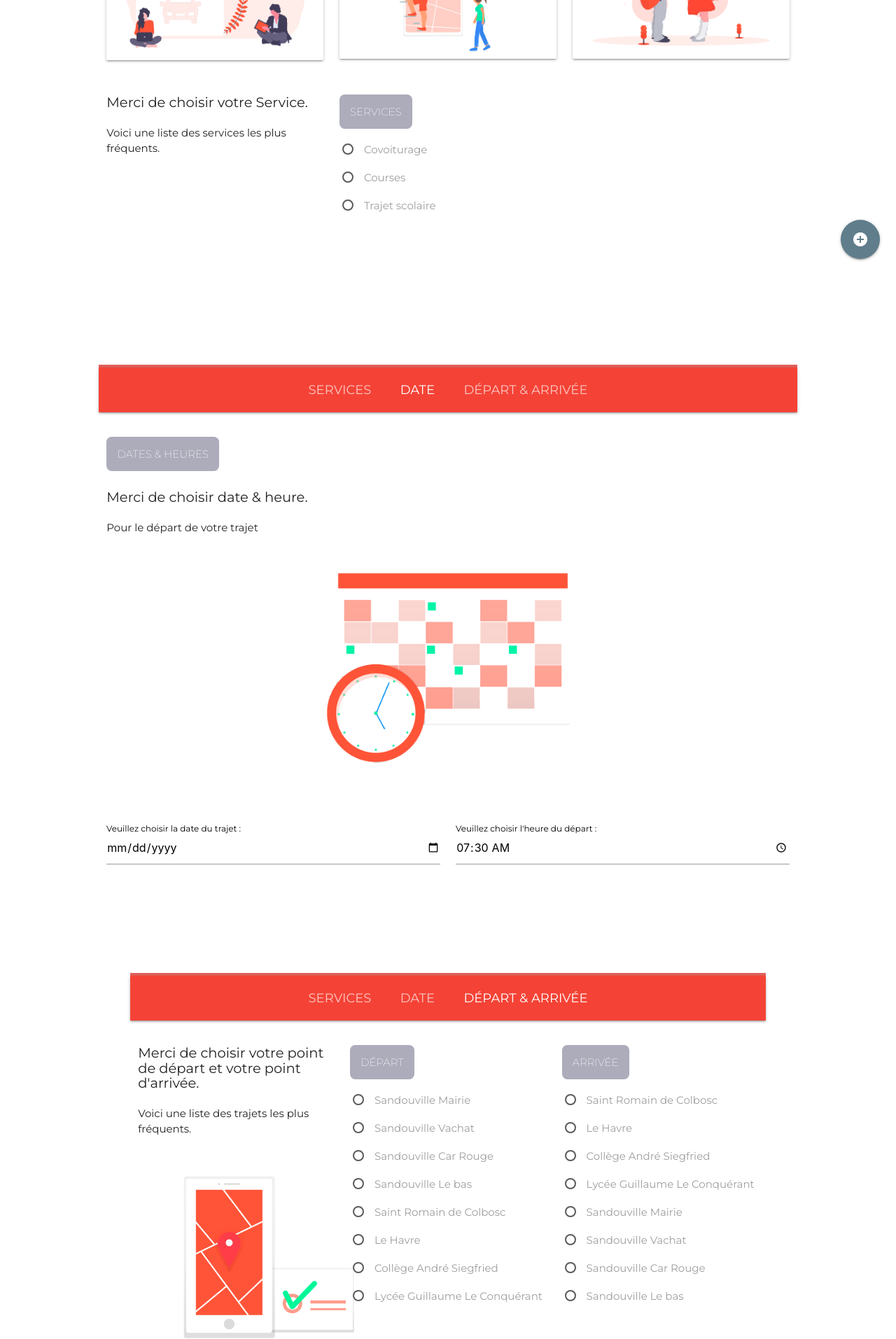
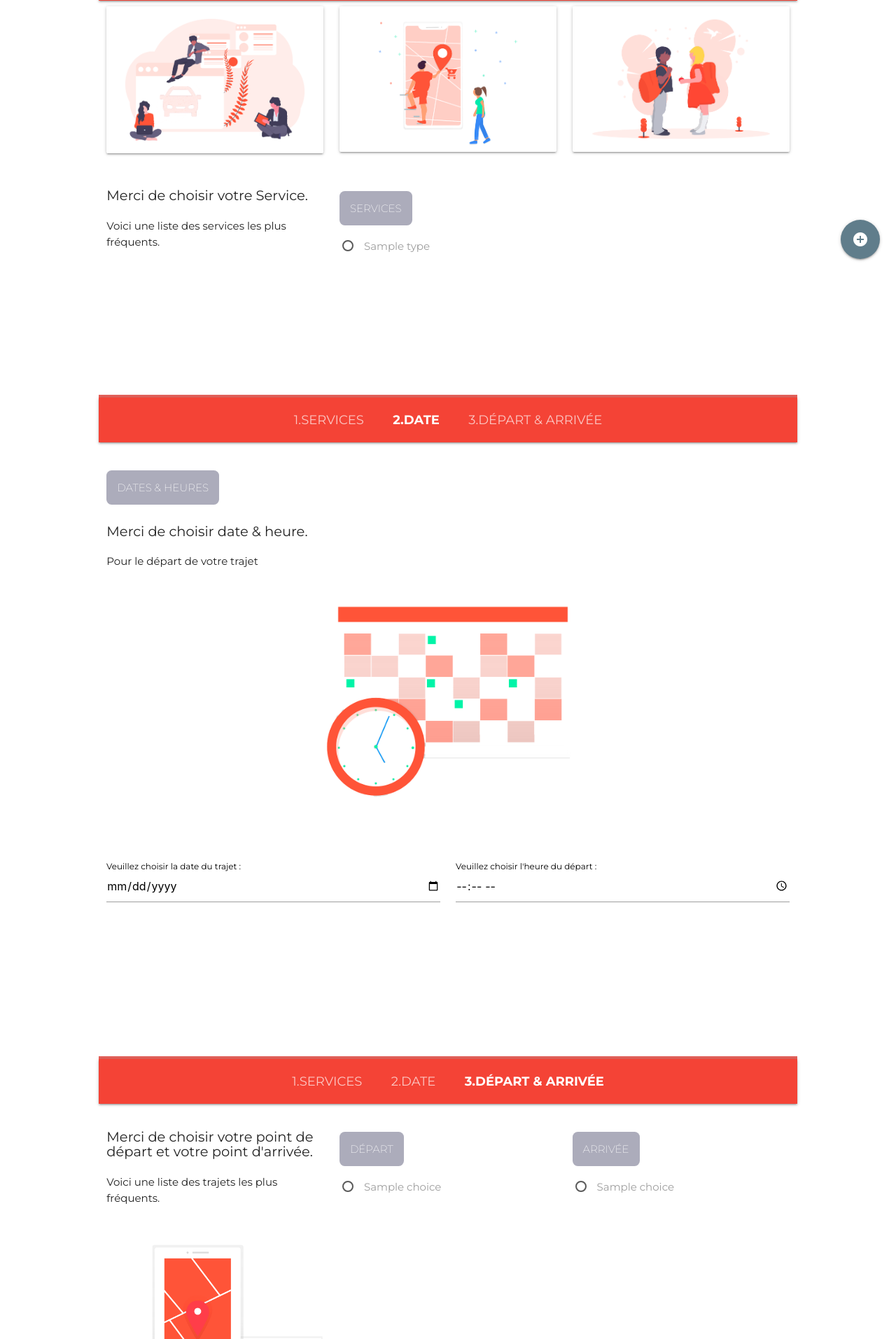
Before and after one commit to AngelaMallet/LePetitKiosque, a PHP site: page /LePetitKiosque/TrajetForm.php in a window 1280 px wide. Shown: the part 407-2320 px from the top of the page at 70% size. Run offline with PHP 8.4, Linux system fonts and the light colour scheme; tables that the repository leaves empty or names only in its code hold one stand-in row (values such as "Sample post").

Commit message:
ajout du form trajet valide

```diff
--- a/TrajetForm.php
+++ b/TrajetForm.php
@@ -1,6 +1,6 @@
 <?php
 session_start(); // On démarre la session AVANT toute chose
-require_once 'controllers/controllerAjoutServices.php';
+require_once 'controllers/controllerAjoutTrajet.php';
 ?>
 <!DOCTYPE html>
 <html lang="fr">
@@ -25,14 +25,18 @@
     <div class="container center-align">
 
 
+    <div class="col s12 m6 center-align">
+                        <h1>Pour offrir une ou plusieurs places dans votre voiture, il vous suffit de remplir le formulaire ci-dessous.</h1>
+                        <p><mark>En trois étapes :</mark></p>
+                </div>
 
             <div class="row articleTrajetForm">
             <nav class="dot" id="services">
                 <div class="nav-wrapper red acent-1">
                     <div class="col s12">
-                        <a href="#services" class="breadcrumb white-text">SERVICES</a>
-                        <a href="#date" class="breadcrumb">DATE</a>
-                        <a href="#depart" class="breadcrumb">DÉPART  &  ARRIVÉE</a>
+                        <a href="#services" class="breadcrumb white-text"><b>1.SERVICES</b></a>
+                        <a href="#date" class="breadcrumb">2.DATE</a>
+                        <a href="#depart" class="breadcrumb">3.DÉPART  &  ARRIVÉE</a>
                         <a></a>
                     </div>
                 </div>
@@ -59,7 +63,7 @@
                     </div>
                 </div>
 
-                <form method="POST" class="col s12 m12 l12" action="services.php">
+                <form method="POST" class="col s12 m12 l12" action="TrajetForm.php">
                     <div class="row">
                         <div class="col s12 m4 l4 left-align">
                             <h2>Merci de choisir votre Service.</h2>
@@ -67,24 +71,17 @@
                         </div>
                         <div class="col s12 m4 l4 left-align">
                             <h1><mark>SERVICES</mark></h1>
+                            <?php
+                            foreach ($arrayGetService as $rowService) {
+                                ?>
                             <p>
                                 <label>
-                                    <input class="with-gap" name="typesName" value="covoiturage" type="radio" />
-                                    <span>Covoiturage</span>
+                                    <input class="with-gap" name="id_types" value="<?= $rowService->id_types; ?>" type="radio" />
+                                    <span><?= $rowService->typesName; ?></span>
                                 </label>
                             </p>
-                            <p>
-                                <label>
-                                    <input class="with-gap" name="typesName" value="courses" type="radio" />
-                                    <span>Courses</span>
-                                </label>
-                            </p>
-                            <p>
-                                <label>
-                                    <input class="with-gap" name="typesName" value="trajetScolaire" type="radio" />
-                                    <span>Trajet scolaire</span>
-                                </label>
-                            </p>
+                            <?php
+                            } ?>
                         </div>
                     </div>
             </div>
@@ -93,9 +90,9 @@
                     <nav class="dot" id="date">
                 <div class="nav-wrapper red acent-1">
                     <div class="col s12">
-                        <a href="#services" class="breadcrumb">SERVICES</a>
-                        <a href="#date" class="breadcrumb white-text">DATE</a>
-                        <a href="#depart" class="breadcrumb">DÉPART & ARRIVÉE</a>
+                        <a href="#services" class="breadcrumb">1.SERVICES</a>
+                        <a href="#date" class="breadcrumb white-text"><b>2.DATE</b></a>
+                        <a href="#depart" class="breadcrumb">3.DÉPART & ARRIVÉE</a>
                         <a></a>
                     </div>
                 </div>
@@ -114,24 +111,24 @@
                 </div>
                 <div class="row">
                         <div class="row input-field col s12 l6">
-                            <input name="date" value ="<?=isset($date) ? $date : ''; ?>" id ="date" type = "date" class = "datepicker" />
+                            <input name="date" value="<?= (isset($trajetObj->date)) ? $trajetObj->date : ''; ?>" id ="date" type = "date" class = "datepicker" />
                             <label>Veuillez choisir la date du trajet :</label>
                             <p class="NotValid" id="dateNameField"><?=isset($formError['date']) ? $formError['date'] : ''; ?></p>
                         </div>
                         <div class="row input-field col s12 l6">
-                            <input name="hour" value = "<?=isset($hour) ? $hour : '07:30'; ?>" id="appt-time" type="time">
+                            <input name="hour" value="<?= (isset($trajetObj->hour)) ? $trajetObj->hour : ''; ?>" id="appt-time" type="time">
                             <label for="appt-time">Veuillez choisir l'heure du départ :</label>
                             <p class="NotValid" id="hourField"><?=isset($formError['hour']) ? $formError['hour'] : ''; ?></p>
                         </div>
                     </div>
-
+            </div>
                     <div class="row articleTrajetForm">
                     <nav class="dot" id="depart">
                 <div class="nav-wrapper red acent-1">
                     <div class="col s12">
-                        <a href="#services" class="breadcrumb">SERVICES</a>
-                        <a href="#date" class="breadcrumb">DATE</a>
-                        <a href="#depart" class="breadcrumb  white-text">DÉPART & ARRIVÉE</a>
+                        <a href="#services" class="breadcrumb">1.SERVICES</a>
+                        <a href="#date" class="breadcrumb">2.DATE</a>
+                        <a href="#depart" class="breadcrumb  white-text"><b>3.DÉPART & ARRIVÉE</b></a>
                         <a></a>
                     </div>
                 </div>
@@ -145,116 +142,50 @@
                         </div>
                         <div class="col s12 m4 l4 left-align">
                             <h1><mark>DÉPART</mark></h1>
+                            <?php
+                            foreach ($arrayGetLocation as $rowStartLocation) {
+                                ?>
                             <p>
                                 <label>
-                                    <input class="with-gap" name="startingPoint" value="mairie" type="radio" />
-                                    <span>Sandouville Mairie</span>
+                                    <input class="with-gap" name="id_location_choice" value="<?= $rowStartLocation->id_location_choice; ?>" type="radio" />
+                                    <span><?= $rowStartLocation->location_choice_name; ?></span>
                                 </label>
                             </p>
-                            <p>
-                                <label>
-                                    <input class="with-gap" name="startingPoint" value="vachat" type="radio" />
-                                    <span>Sandouville Vachat</span>
-                                </label>
-                            </p>
-                            <p>
-                                <label>
-                                    <input class="with-gap" name="startingPoint" value="carRouge" type="radio" />
-                                    <span>Sandouville Car Rouge</span>
-                                </label>
-                            </p>
-                            <p>
-                                <label>
-                                    <input class="with-gap" name="startingPoint" value="leBas" type="radio" />
-                                    <span>Sandouville Le bas</span>
-                                </label>
-                            </p>
-                            <p>
-                                <label>
-                                    <input class="with-gap" name="startingPoint" value="saintRomain" type="radio" />
-                                    <span>Saint Romain de Colbosc</span>
-                                </label>
-                            </p>
-                            <p>
-                                <label>
-                                    <input class="with-gap" name="startingPoint" value="leHavre" type="radio" />
-                                    <span>Le Havre</span>
-                                </label>
-                            </p>
-                            <p>
-                                <label>
-                                    <input class="with-gap" name="startingPoint" value="college" type="radio" />
-                                    <span>Collège André Siegfried</span>
-                                </label>
-                            </p>
-                            <p>
-                                <label>
-                                    <input class="with-gap" name="startingPoint" value="lycee" type="radio" />
-                                    <span>Lycée Guillaume Le Conquérant</span>
-                                </label>
-                            </p>
+                            <?php
+                            } ?>
 
                         </div>
                         <div class="col s12 m4 l4 left-align">
                             <h1><mark>ARRIVÉE</mark></h1>
+                            <?php
+                            foreach ($arrayGetLocationEnd as $rowArrivalLocation) {
+                                ?>
                             <p>
                                 <label>
-                                    <input class="with-gap" name="arrivalPoint" value="saintRomain" type="radio" />
-                                    <span>Saint Romain de Colbosc</span>
+                                    <input class="with-gap" name="id_location_choice_fluo_location_choice" value="<?= $rowArrivalLocation->id_location_choice; ?>" type="radio" />
+                                    <span><?= $rowArrivalLocation->location_choice_name; ?></span>
                                 </label>
                             </p>
-                            <p>
-                                <label>
-                                    <input class="with-gap" name="arrivalPoint" value="leHavre" type="radio" />
-                                    <span>Le Havre</span>
-                                </label>
-                            </p>
-                            <p>
-                                <label>
-                                    <input class="with-gap" name="arrivalPoint" value="college" type="radio" />
-                                    <span>Collège André Siegfried</span>
-                                </label>
-                            </p>
-                            <p>
-                                <label>
-                                    <input class="with-gap" name="arrivalPoint" value="lycee" type="radio" />
-                                    <span>Lycée Guillaume Le Conquérant</span>
-                                </label>
-                            </p>
-                            <p>
-                                <label>
-                                    <input class="with-gap" name="arrivalPoint" value="mairie" type="radio" />
-                                    <span>Sandouville Mairie</span>
-                                </label>
-                            </p>
-                            <p>
-                                <label>
-                                    <input class="with-gap" name="arrivalPoint" value="vachat" type="radio" />
-                                    <span>Sandouville Vachat</span>
-                                </label>
-                            </p>
-                            <p>
-                                <label>
-                                    <input class="with-gap" name="arrivalPoint" value="carRouge" type="radio" />
-                                    <span>Sandouville Car Rouge</span>
-                                </label>
-                            </p>
-                            <p>
-                                <label>
-                                    <input class="with-gap" name="arrivalPoint" value="leBas" type="radio" />
-                                    <span>Sandouville Le bas</span>
-                                </label>
-                            </p>
+                            <?php
+                            } ?>
+
                         </div>
+
+
                     </div>
-                    <div class="row input-field col s12 l12">
-        <button class="waves-effect waves-light btn red acent-1" type="submit" name="submitFormTrajet">VALIDER<i class="material-icons right">send</i></button>
+                    <div class="row input-field col s12 l12" id="submitFormTrajetBtn">
+        <button class="waves-effect waves-light btn-large red acent-1" type="submit" name="submitFormTrajet">VALIDER<i class="material-icons right">send</i></button>
+        <p><a class="colorLink" href="index.php">Annuler</a></p>
     </div>
-  <a class="colorLink" href="index.php">Annuler</a>
+
      </form>
 
-        <?php include 'actionBtn.php'; ?>
-    </div>
+     <?php include 'actionBtn.php'; ?>
+                    </div>
+                    <?php include 'footer.php'; ?>
+
+
+
 </body>
 <!-- fin du footer -->
 <script src="https://code.jquery.com/jquery-3.3.1.min.js"></script>
--- a/assets/css/style.css
+++ b/assets/css/style.css
@@ -377,6 +377,11 @@
     max-width: 30rem;
     max-height: 30rem;
 }
+#submitFormTrajetBtn {
+    margin: 3rem;
+}
+
+
 
 #imgDepart {
     padding-bottom: 2rem;
--- a/controllers/controllerAjoutServices.php
+++ /dev/null
@@ -1,19 +0,0 @@
-<?php
-
-require_once 'models/modelDatabase.php';
-require_once 'models/modeltypes.php';
-$servicesObj = new types(); //$servicesObj est un nouvel objet de la classe types. On dit que l'on instancie la classe types.
-
-
-// Je regarde s'il n'y a pas d'erreurs dans le formulaire
-// S'il n'y a pas d'erreurs et que je clique sur le bouton send alors
-//j'envoie les nouvelles données dans ma table fluo_transport
-if (isset($_POST['submitTypesNameCarpooling'])) {
-    $servicesObj->typesName;
-    $servicesObj->addService();
-    $addSuccess = true;
-   } else {
-       echo 'Mauvaise saisie';
-}
-
-?>
--- /dev/null
+++ b/controllers/controllerAjoutTrajet.php
@@ -0,0 +1,60 @@
+<?php
+
+require_once 'models/modelDatabase.php';
+require_once 'models/modeltransports.php';
+$trajetObj = new transports(); //$trajetObj est un nouvel objet de la classe types. On dit que l'on instancie la classe types.
+
+$arrayGetLocation = $trajetObj->getLocation();
+$arrayGetLocationEnd = $trajetObj->getLocationEnd();
+$arrayGetService = $trajetObj->getService();
+
+//Initialise $addSuccess en False pour afficher message
+$addSuccess = false;
+//Initialise $hideSuccess en true pour afficher inputform
+$hideSuccess = true;
+
+// Déclaration d'un tableau d'erreurs
+$formError = [];
+
+////date
+if (isset($_POST['date'])) {
+    //Si: je récupère la valeur de date
+    $date = htmlspecialchars($_POST['date']);
+    if (empty($_POST['date'])) {
+        $formError['date'] = 'Saisie vide';
+    }
+}
+
+    ////hour
+if (isset($_POST['hour'])) {
+    //Si: je récupère la valeur de hour
+    $hour = htmlspecialchars($_POST['hour']);
+    if (empty($_POST['hour'])) {
+        $formError['hour'] = 'Saisie vide';
+    }
+}
+
+//id_types
+if (isset($_POST['id_types'])) {
+    $id_types = htmlspecialchars($_POST['id_types']);
+}
+
+//id_location_choice
+if (isset($_POST['id_location_choice'])) {
+    $id_location_choice = htmlspecialchars($_POST['id_location_choice']);
+}
+
+//id_location_choice_fluo_location_choice
+if (isset($_POST['id_location_choice_fluo_location_choice'])) {
+    $id_location_choice_fluo_location_choice = htmlspecialchars($_POST['id_location_choice_fluo_location_choice']);
+}
+
+    if (count($formError) == 0 && isset($_POST['submitFormTrajet'])) {
+        $trajetObj->id_users = $_SESSION['id_users'];
+        $trajetObj->date = $date;
+        $trajetObj->hour = $hour;
+        $trajetObj->id_types = $id_types;
+        $trajetObj->id_location_choice = $id_location_choice;
+        $trajetObj->id_location_choice_fluo_location_choice = $id_location_choice_fluo_location_choice;
+        $trajetObj->addTrajet();
+    }
--- a/models/modeltransports.php
+++ b/models/modeltransports.php
@@ -10,32 +10,56 @@
  * Je  crée une classe users dont le parent est database donc users hérite de tous les attributs
  * La class users va permettre d'accéder à la table fluo_users de la database fluo_colibri.
  */
-class transports extends database {
+class transports extends database
+{
     // Attributs en private
     public $id_transports;
     public $id_types;
+    public $place;
+    public $date;
+    public $typesName;
+    public $hour;
     public $id_users;
-      public $id_locations;
-      public $id_locations_fluo_locations;
-      public $id_days;
-      public $date;
-      public $hour;
-      public $regular;
+    public $id_location_choice;
+    public $location_choice_name;
+    public $id_location_choice_fluo_location_choice;
 
+    public function addTrajet()
+    { //addTrajet est une méthode avec la requête
+        //qui va inclure les nouveaux users dans la table fluo_transports.
 
-
-
-    public function addDate() { //addUsers est une méthode avec la requête
-    //qui va inclure les nouveaux users dans la table fluo_users.
-
-    //Insertion des données du users à l'aide de la requête préparée avec INSERT INTO et le nom des champs de la table
+        //Insertion des données pour le trajet à l'aide de la requête préparée avec INSERT INTO et le nom des champs de la table
         //Insertion des valeurs des variables via les marqueurs nominatifs exemple :nomdumarqueur en gros c'est comme un alias
         // :marqueurs nominatifs
-        $queryResult = $this->database->prepare('INSERT INTO fluo_transports(date, hour) VALUES (:date, :hour)');
+        $queryResult = $this->database->prepare('INSERT INTO `fluo_transports` (`date`, `hour`, `id_types`, `id_users`, `id_location_choice`, `id_location_choice_fluo_location_choice`) VALUES (:date, :hour, :id_types, :id_users, :id_location_choice, :id_location_choice_fluo_location_choice)');
         $queryResult->bindValue(':date', $this->date, PDO::PARAM_STR);
         $queryResult->bindValue(':hour', $this->hour, PDO::PARAM_STR);
-        return $queryResult->execute(); //@return exécute la requête pour ajouter un user.
+        $queryResult->bindValue(':id_types', $this->id_types, PDO::PARAM_INT);
+        $queryResult->bindValue(':id_users', $this->id_users, PDO::PARAM_INT);
+        $queryResult->bindValue(':id_location_choice', $this->id_location_choice, PDO::PARAM_INT);
+        $queryResult->bindValue(':id_location_choice_fluo_location_choice', $this->id_location_choice_fluo_location_choice, PDO::PARAM_INT);
+
+        return $queryResult->execute();  //@return exécute la requête pour ajouter un trajet.
     }
 
+    public function getLocation()
+    {
+        $queryResult = $this->database->query('SELECT `location_choice_name`, `id_location_choice` FROM `fluo_location_choice`');
+
+        return $queryResult->fetchAll(PDO::FETCH_OBJ);
     }
-?>
+
+    public function getLocationEnd()
+    {
+        $queryResult = $this->database->query('SELECT `location_choice_name`, `id_location_choice` FROM `fluo_location_choice`');
+
+        return $queryResult->fetchAll(PDO::FETCH_OBJ);
+    }
+
+    public function getService()
+    {
+        $queryResult = $this->database->query('SELECT `typesName`, `id_types` FROM `fluo_types`');
+
+        return $queryResult->fetchAll(PDO::FETCH_OBJ);
+    }
+}
--- a/models/modeltypes.php
+++ /dev/null
@@ -1,30 +0,0 @@
-<?php
-
-/*
- * To change this license header, choose License Headers in Project Properties.
- * To change this template file, choose Tools | Templates
- * and open the template in the editor.
- */
-
-/**
- * Je  crée une classe users dont le parent est database donc users hérite de tous les attributs
- * La class users va permettre d'accéder à la table fluo_users de la database fluo_colibri.
- */
-class types extends database {
-      // Attributs en private
-      public $typesName;
-
-
-    public function addService() { //addService est une méthode avec la requête
-    //qui va inclure les nouveaux users dans la table fluo_users.
-
-    //Insertion des données du users à l'aide de la requête préparée avec INSERT INTO et le nom des champs de la table
-    //Insertion des valeurs des variables via les marqueurs nominatifs exemple :nomdumarqueur en gros c'est comme un alias
- // :marqueurs nominatifs
-        $queryResult = $this->database->prepare('INSERT INTO fluo_types(typesName) VALUES (:typesName)');
-        $queryResult->bindValue(':typesName', $this->typesName, PDO::PARAM_STR);
-        return $queryResult->execute(); //@return exécute la requête pour ajouter un typesName.
-    }
-
-}
-?>
--- a/nav.php
+++ b/nav.php
@@ -5,8 +5,8 @@
             <a href="index.php"  class="brand-logo hide-on-large-only left"><img id="miniLogo" src="assets/colibri565.png" /></a>
             <ul class="right">
                 <li class="active"><li><a href="index.php" class="white-text text-red accent-1 hide-on-med-and-down">Accueil</a></li>
-                <li><a href="" class="white-text text-red accent-1">Trajets disponibles</a></li>
-                <li><a href="offerFormDate.php" class="white-text text-red accent-1 spinner">Offrir une place</a></li>
+                <li><a href="liste-trajets.php" class="white-text text-red accent-1">Trajets disponibles</a></li>
+                <li><a href="TrajetForm.php" class="white-text text-red accent-1 spinner">Offrir une place</a></li>
                 <li><a href="projet.php" class="white-text text-red accent-1">Le projet</a></li>
                 <li><a href="#contact" class="white-text text-red accent-1">contact</a></li>
                 <!-- Dropdown Trigger -->
```
Also changed, not shown: liste-trajets.php (added, +85 -0 lines), models/modelUsers.php (+20 -21 lines). Lines whose indentation alone changed are shown as unchanged.
